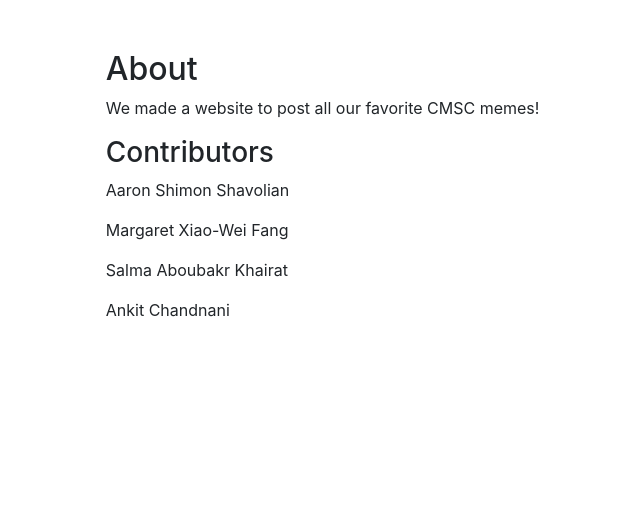
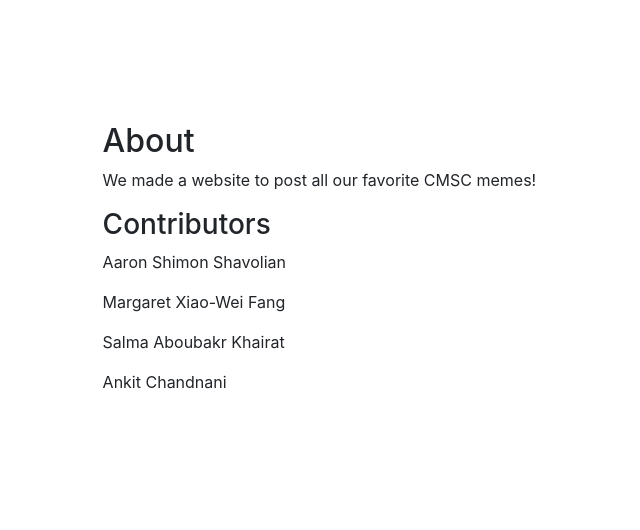
Before and after one commit to salmakhairat/day-in-the-life, a Flask app: page /about in a window 1280 px wide. Shown: the part 56-586 px from the top of the page, without its empty margins (19-659 px from the left). Run offline with Flask 2, Linux system fonts and the light colour scheme; some libraries are stand-ins or nearby versions.

Commit message:
updated stylesheet

```diff
--- a/flask_app/static/custom.css
+++ b/flask_app/static/custom.css
@@ -36,8 +36,7 @@
 }
 
 .my-container {
-    padding-top: 2%;
-    padding-left: 5%;
+    padding: 5%;
 }
 
 #navbar {
```
